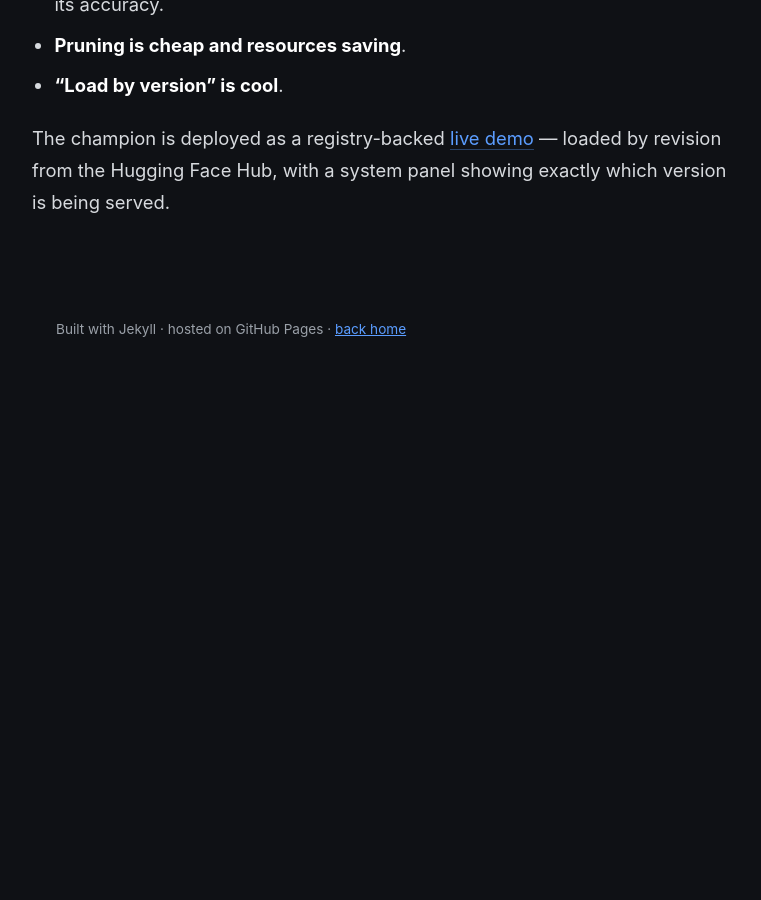
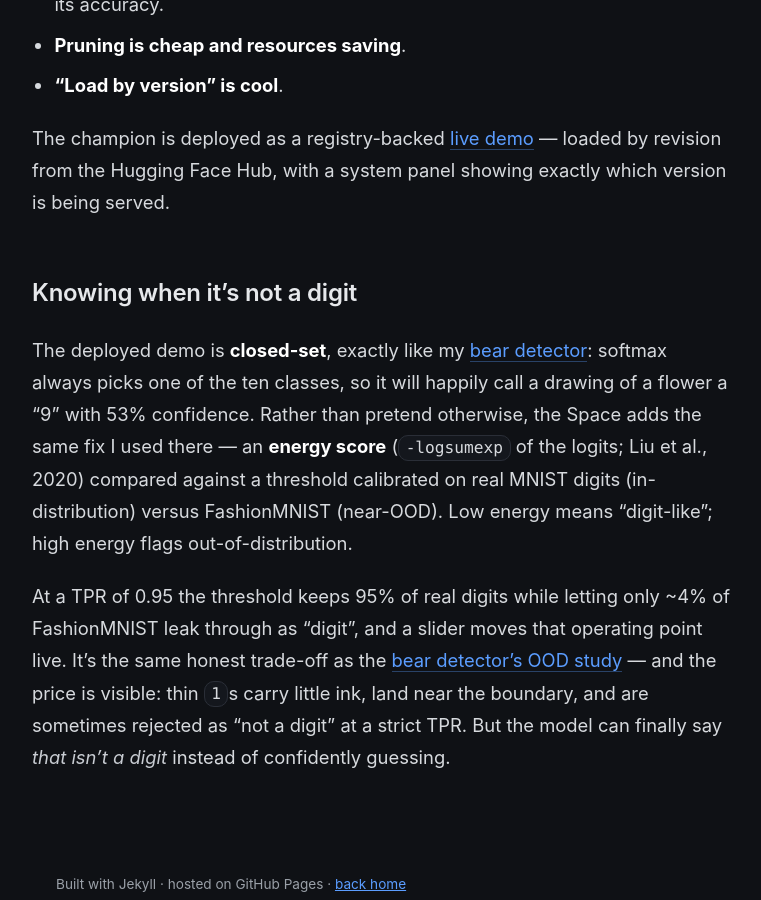
Before and after one commit to rp-playground/rp-playground.github.io, a Jekyll site: the page built from _writing/mnist-mlflow.md, in a window 1280 px wide and 900 px high, scrolled down 7256 px. Shown: the whole window, without its empty margins (258-1019 px from the left). Built offline with Jekyll 4.4.1, drawn with Linux system fonts in a browser that asks for light colours; before the commit the page ends 7661 px from its top, so only the background shows below that.

Commit message:
writing: add OOD paragraph to MNIST write-up, link bear-detector study
Co-Authored-By: Claude Opus 4.8 (1M context) <noreply@anthropic.com>

```diff
--- a/_writing/mnist-mlflow.md
+++ b/_writing/mnist-mlflow.md
@@ -151,3 +151,21 @@ calibration, for example:
 The champion is deployed as a registry-backed
 [live demo](/projects/mnist-mlflow/) — loaded by revision from the Hugging Face
 Hub, with a system panel showing exactly which version is being served.
+
+## Knowing when it's not a digit
+
+The deployed demo is **closed-set**, exactly like my
+[bear detector](/projects/bear-detector/): softmax always picks one of the ten
+classes, so it will happily call a drawing of a flower a "9" with 53% confidence.
+Rather than pretend otherwise, the Space adds the same fix I used there — an
+**energy score** (`-logsumexp` of the logits; Liu et al., 2020) compared against a
+threshold calibrated on real MNIST digits (in-distribution) versus FashionMNIST
+(near-OOD). Low energy means "digit-like"; high energy flags out-of-distribution.
+
+At a TPR of 0.95 the threshold keeps 95% of real digits while letting only ~4% of
+FashionMNIST leak through as "digit", and a slider moves that operating point
+live. It's the same honest trade-off as the
+[bear detector's OOD study](/writing/ood-detection/) — and the price is visible:
+thin `1`s carry little ink, land near the boundary, and are sometimes rejected as
+"not a digit" at a strict TPR. But the model can finally say *that isn't a digit*
+instead of confidently guessing.
```
